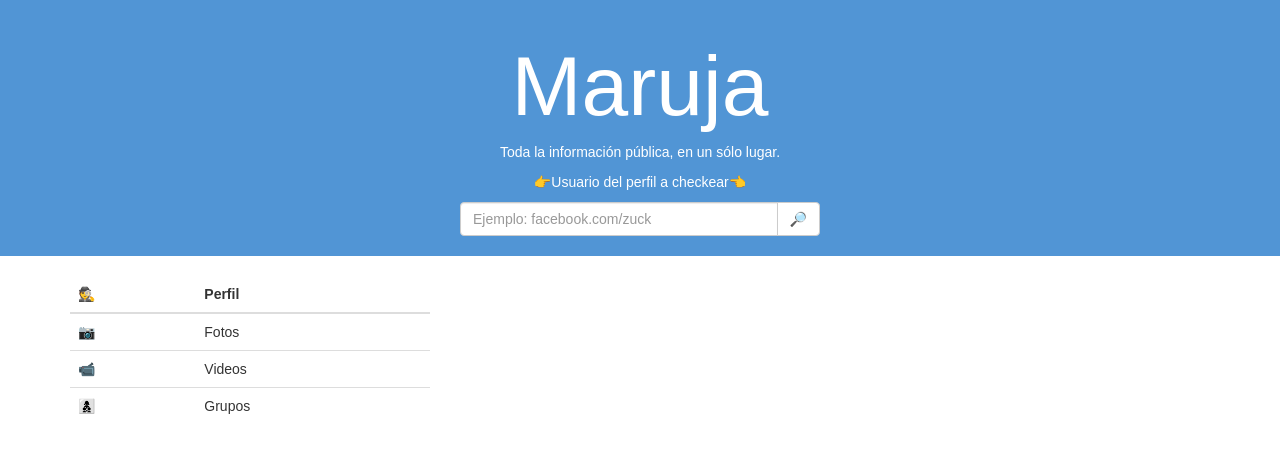
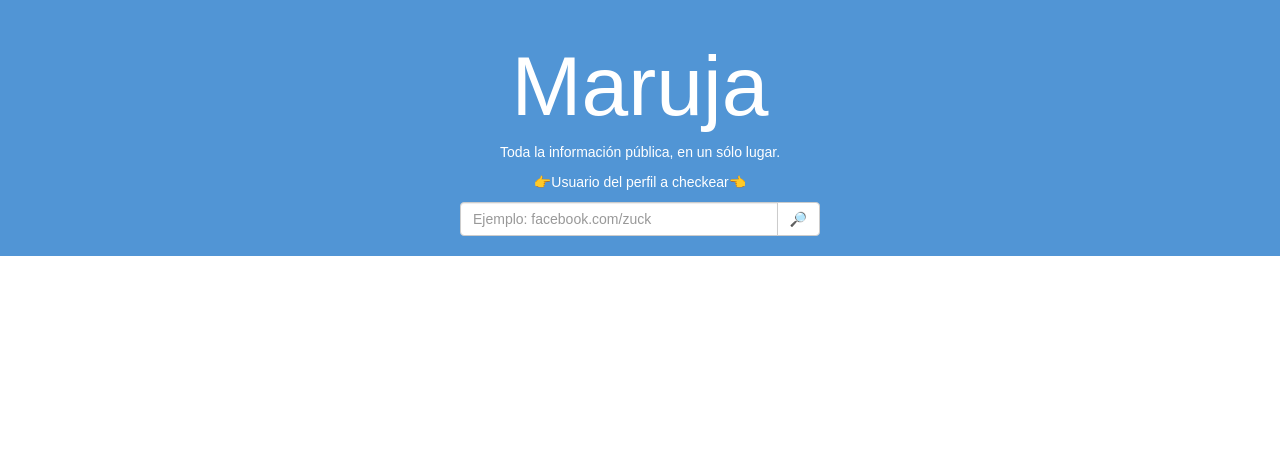
Before and after one commit to mangione77/maruja, a React (Create React App) app: page / in a window 1280 px wide. Shown: the top 452 px of the page. Built offline with nearby package versions, Linux system fonts and the light colour scheme.

Commit message:
Added GenericTable and linkObjects

```diff
--- /dev/null
+++ b/src/common/GenericTable.js
@@ -0,0 +1,42 @@
+import React, { Component } from 'react'
+
+class GenericTable extends Component {
+    render() {
+        var iconStyle = {
+            "width":"20"
+        }
+
+        var emptyTRStyle = {
+            "borderTop":"0"
+        }
+        return <div>
+        <table className="table options-table table-hover">
+        {
+            this.props.Urls !== undefined
+            ? <thead>
+            <tr>
+            <th scope="col" style={iconStyle}>{this.props.headerIcon}</th>
+            <th scope="col">{this.props.headerTitle}</th>
+            </tr>
+            </thead>
+            : <thead style={emptyTRStyle}><tr><td></td></tr></thead>
+
+        }
+        <tbody>
+        {
+            this.props.Urls !== undefined
+            ? this.props.Urls.map(url => {
+                return <tr>
+                    <td style={iconStyle}><span>{url.linkIcon}</span></td>
+                    <td><a target="_blank" href={url.linkUrl}>{url.linkName}</a></td>
+                </tr>
+            })
+            : <tr><td style={emptyTRStyle}></td></tr>
+        }
+        </tbody>
+    </table>
+    </div>
+    }
+}
+
+export default GenericTable
--- a/src/common/OptionsTable.js
+++ /dev/null
@@ -1,54 +0,0 @@
-import React, { Component } from 'react'
-
-class OptionsTable extends Component {
-    render() {
-        {
-            var iconStyle = {
-                "width":"20"
-            }
-
-            var tdIcon = {
-                "height":"20",
-                "margin-right":"5"
-            }
-        }
-        return <div>
-            <table className="table options-table">
-            <thead>
-            <tr>
-                <th scope="col" style={iconStyle}>🕵</th>
-                <th scope="col">Perfil</th>
-            </tr>
-            </thead>
-            <tbody>
-            <tr>
-                <td style={iconStyle}><span>📷</span></td>
-                {
-                    this.props.profileId
-                            ? <td><a target="_blank" href={`https://www.facebook.com/search/${this.props.profileId}/photos-by/`}>Fotos</a></td>
-                            : <td>Fotos</td>
-                }
-            </tr>
-            <tr>
-            <td style={iconStyle}><span>📹</span></td>
-            {
-                this.props.profileId
-                        ? <td><a target="_blank" href={`https://www.facebook.com/search/${this.props.profileId}/videos-by/`}>Videos</a></td>
-                        : <td>Videos</td>
-            }
-            </tr>
-            <tr>
-            <td style={iconStyle}><span>👩‍👦‍👦</span></td>
-            {
-                this.props.profileId
-                        ? <td><a target="_blank" href={`https://www.facebook.com/search/${this.props.profileId}/groups/`}>Grupos</a></td>
-                        : <td>Grupos</td>
-            }
-            </tr>
-            </tbody>
-        </table>
-        </div>
-    }
-}
-
-export default OptionsTable
--- /dev/null
+++ b/src/components/OptionsTable.js
@@ -0,0 +1,65 @@
+import React, { Component } from 'react'
+import { Grid, Row, Col } from 'react-bootstrap'
+import buildProfileUrls from '../utils/profileLinks'
+import buildLikedUrls from '../utils/likedLinks'
+import buildTagsUrls from '../utils/tagsLinks'
+import buildCommentsUrls from '../utils/commentsLinks'
+import buildPeopleLinks from '../utils/peopleLinks'
+import GenericTable from '../common/GenericTable'
+
+
+class OptionsTable extends Component {
+    render() {
+            if (this.props.profileId) {
+                var profileUrls = buildProfileUrls(this.props.profileId)
+                var likedUrls = buildLikedUrls(this.props.profileId)
+                var taggedUrls = buildTagsUrls(this.props.profileId)
+                var commentsUrls = buildCommentsUrls(this.props.profileId)
+                var peopleUrls = buildPeopleLinks(this.props.profileId)
+            }
+
+        return <Grid>
+                <Row>
+                    <Col lg={4} md={12} sm={12}>
+                        <GenericTable
+                            Urls={likedUrls}
+                            headerTitle={'Likes'}
+                            headerIcon={'👍'}
+                        />
+                    </Col>
+                    <Col lg={4} md={12} sm={12}>
+                        <GenericTable
+                            Urls={profileUrls}
+                            headerTitle={'Perfil'}
+                            headerIcon={'🕵'}
+                        />
+                    </Col>
+                    <Col lg={4} md={12} sm={12}>
+                    <GenericTable
+                        Urls={taggedUrls}
+                        headerTitle={'Tags'}
+                        headerIcon={'🔖'}
+                    />
+                </Col>
+                </Row>
+                <Row>
+                    <Col lg={6} md={12} sm={12}>
+                        <GenericTable
+                            Urls={peopleUrls}
+                            headerTitle={'Conocidos'}
+                            headerIcon={'👩‍👩‍👧‍👦'}
+                        />
+                    </Col>
+                    <Col lg={6} md={12} sm={12}>
+                        <GenericTable
+                            Urls={commentsUrls}
+                            headerTitle={'Comentarios'}
+                            headerIcon={'🙋'}
+                        />
+                    </Col>
+                </Row>
+            </Grid>
+    }
+}
+
+export default OptionsTable
--- a/src/components/TableLayout.js
+++ b/src/components/TableLayout.js
@@ -1,5 +1,5 @@
 import React, { Component } from 'react'
-import OptionsTable from '../common/OptionsTable'
+import OptionsTable from './OptionsTable'
 import { Grid, Row, Col } from 'react-bootstrap'
 
 
@@ -13,16 +13,10 @@
     }
     render() {
         return <div>
-        <Grid>
-            <Row>
-                <Col lg={4} md={6} sm={12}>
                     <OptionsTable
                         photosIcon={this.state.photosIcon}
                         profileId={this.props.profileId}
                     />
-                </Col>
-            </Row>
-        </Grid>
         </div>
     }
 }
--- /dev/null
+++ b/src/utils/commentsLinks.js
@@ -0,0 +1,9 @@
+const buildCommentsUrls = (id) => {
+    const commentUrls = [
+        { "linkName":"Fotos", "linkUrl":`https://www.facebook.com/search/${id}/photos-commented/intersect`, "linkIcon":"📷" }
+        ]
+
+    return commentUrls
+}
+
+export default buildCommentsUrls
--- /dev/null
+++ b/src/utils/likedLinks.js
@@ -0,0 +1,11 @@
+const buildLikedUrls = (id) => {
+    const likedUrls = [
+        { "linkName":"Fotos", "linkUrl":`https://www.facebook.com/search/${id}/photos-liked/intersect`, "linkIcon":"📷" },
+        { "linkName":"Videos", "linkUrl":`https://www.facebook.com/search/${id}/videos-liked/intersect`, "linkIcon":"📹" },
+        { "linkName":"Posts", "linkUrl":`https://www.facebook.com/search/${id}/stories-liked/intersect`, "linkIcon":"📓" }
+        ]
+
+    return likedUrls
+}
+
+export default buildLikedUrls
--- /dev/null
+++ b/src/utils/peopleLinks.js
@@ -0,0 +1,14 @@
+const buildPeopleLinks = (id) => {
+    const peopleLinks = [
+        { "linkName":"Familiares", "linkUrl":`https://www.facebook.com/search/${id}/relatives/intersect`, "linkIcon":"👪" },
+        { "linkName":"Amigos", "linkUrl":`https://www.facebook.com/search/${id}/friends/intersect`, "linkIcon":"👯" },
+        { "linkName":"Amigos de amigos", "linkUrl":`https://www.facebook.com/search/${id}/friends/friends/intersect`, "linkIcon":"👯" },
+        { "linkName":"Compañeros de trabajo", "linkUrl":`https://www.facebook.com/search/${id}/employees/intersect/`, "linkIcon":"👨🏻‍🏭" },
+        { "linkName":"Compañeros de clase", "linkUrl":`https://www.facebook.com/search/${id}/schools-attended/ever-past/intersect/students/intersect/`, "linkIcon":"👩‍🎓" },
+        { "linkName":"Residentes en la misma ciudad", "linkUrl":`https://www.facebook.com/search/${id}/current-cities/residents-near/present/intersect`, "linkIcon":"🌆" },
+        ]
+
+    return peopleLinks
+}
+
+export default buildPeopleLinks
--- /dev/null
+++ b/src/utils/profileLinks.js
@@ -0,0 +1,15 @@
+const buildProfileUrls = (id) => {
+    const profileLinks = [
+        { "linkName":"Fotos", "linkUrl":`https://www.facebook.com/search/${id}/photos-by/`, "linkIcon":"📷" },
+        { "linkName":"Videos", "linkUrl":`https://www.facebook.com/search/${id}/videos-by/`, "linkIcon":"📹" },
+        { "linkName":"Grupos", "linkUrl":`https://www.facebook.com/search/${id}/groups`, "linkIcon":"👩‍👦‍👦" },
+        { "linkName":"Eventos futuros", "linkUrl":`https://www.facebook.com/search/${id}/events-joined/`, "linkIcon":"📅" },
+        { "linkName":"Eventos pasados", "linkUrl":`https://www.facebook.com/search/${id}/events-joined/in-past/date/events/intersect/`, "linkIcon":"📅" },
+        { "linkName":"Juegos", "linkUrl":`https://www.facebook.com/search/${id}/apps-used/game/apps/intersect`, "linkIcon":"🎮" },
+        { "linkName":"Apps", "linkUrl":`https://www.facebook.com/search/${id}}/apps-used/`, "linkIcon":"📱" }
+        ]
+
+    return profileLinks
+}
+
+export default buildProfileUrls
--- /dev/null
+++ b/src/utils/tagsLinks.js
@@ -0,0 +1,11 @@
+const buildTagsUrls = (id) => {
+    const tagLinks = [
+        { "linkName":"Fotos", "linkUrl":`https://www.facebook.com/search/${id}/photos-of/intersect/`, "linkIcon":"📷" },
+        { "linkName":"Videos", "linkUrl":`https://www.facebook.com/search/${id}/videos-of/intersect/`, "linkIcon":"📹" },
+        { "linkName":"Posts", "linkUrl":`https://www.facebook.com/search/${id}/stories-tagged/intersect/`, "linkIcon":"📓" }
+        ]
+
+    return tagLinks
+}
+
+export default buildTagsUrls
```
